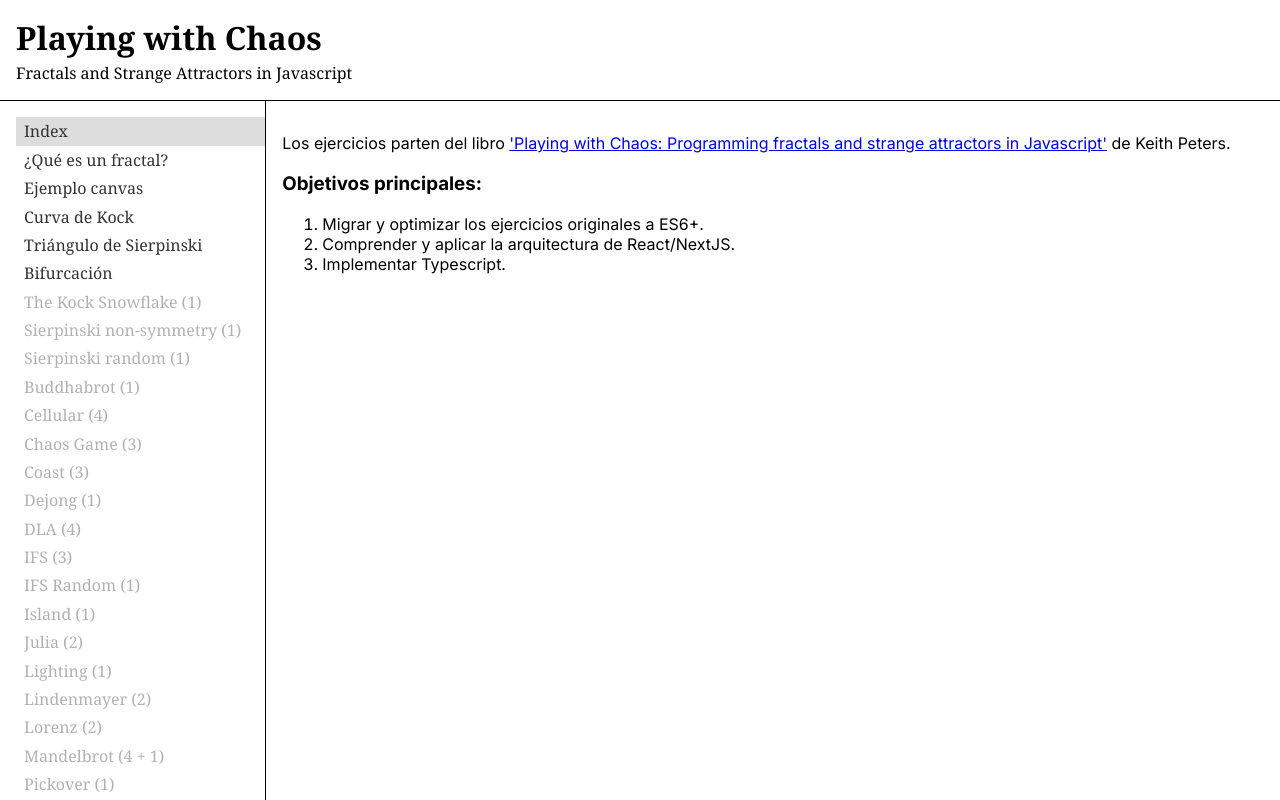
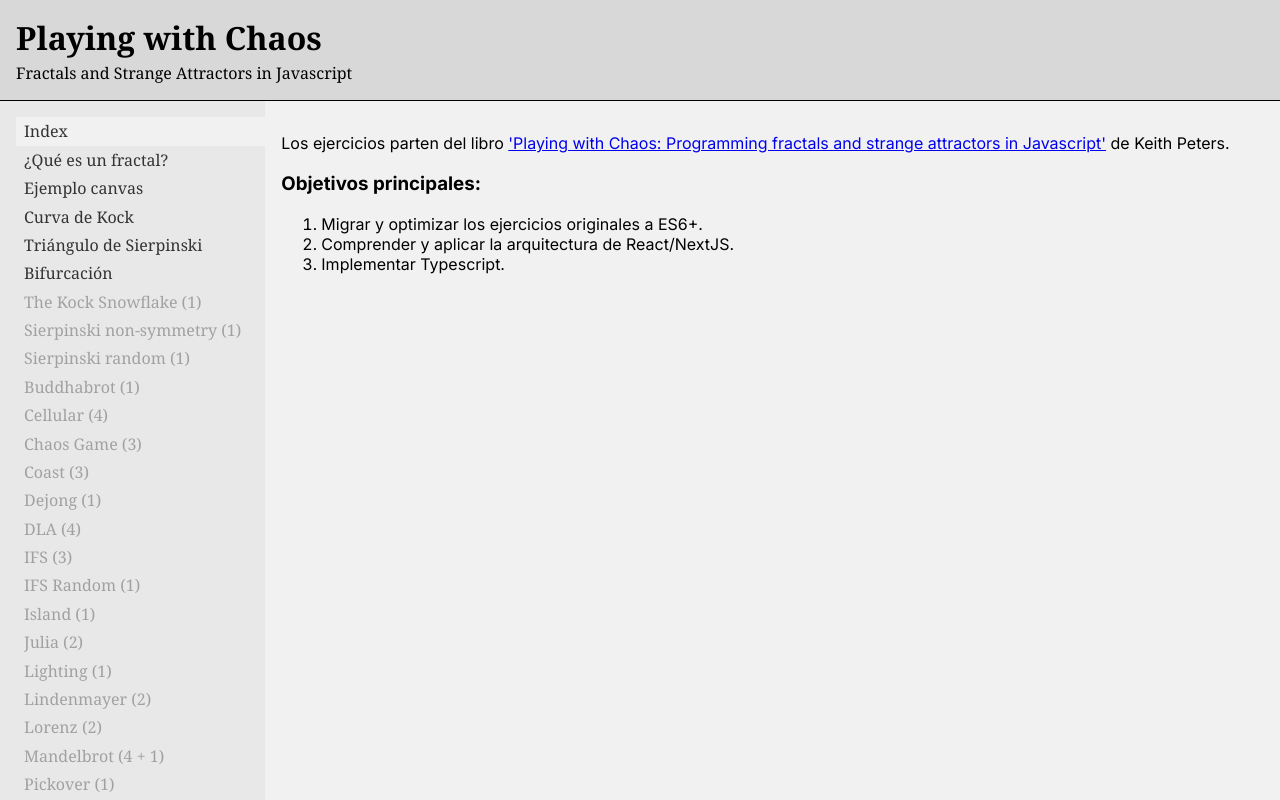
Before and after one commit to Aimanizales/playing-with-chaos, a Next.js app: page / in a window 1280 px wide. Shown: the top 800 px of the page. Built offline with nearby package versions, Linux system fonts and the light colour scheme.

Commit message:
Chore: CSS updates

```diff
--- a/src/styles/index.css
+++ b/src/styles/index.css
@@ -10,12 +10,12 @@ body {
 
 header {
   border-bottom: thin solid;
-  padding-left: 1rem;
-  padding-top: 1rem;
+  padding: 1rem 0 1rem 1rem;
+  background-color: #d8d8d8;
 }
 
 header p {
-  margin-top: 0.2rem;
+  margin: 0.2rem 0 0 0;
 }
 
 footer {
@@ -24,10 +24,10 @@ footer {
 }
 
 nav {
-  border-right: thin solid;
   list-style-type: none;
   padding: 1rem;
   min-width: 200px;
+  background-color: #e8e8e8;
 }
 
 nav li span {
@@ -46,11 +46,12 @@ nav li a {
 
 nav li a:hover,
 nav li.selected a {
-  background-color: #ddd;
+  background-color: #f1f1f1;
 }
 
 .container {
   display: flex;
+  background-color: #f1f1f1;
 }
 
 ul {
@@ -71,7 +72,9 @@ main {
   padding: 1rem;
 }
 canvas {
-  border: thin solid #ddd;
+  margin-top: 1rem;
+  background-color: white;
+  box-shadow: 0 0 1rem rgba(0, 0, 0, 0.2);
 }
 
 section {
```
